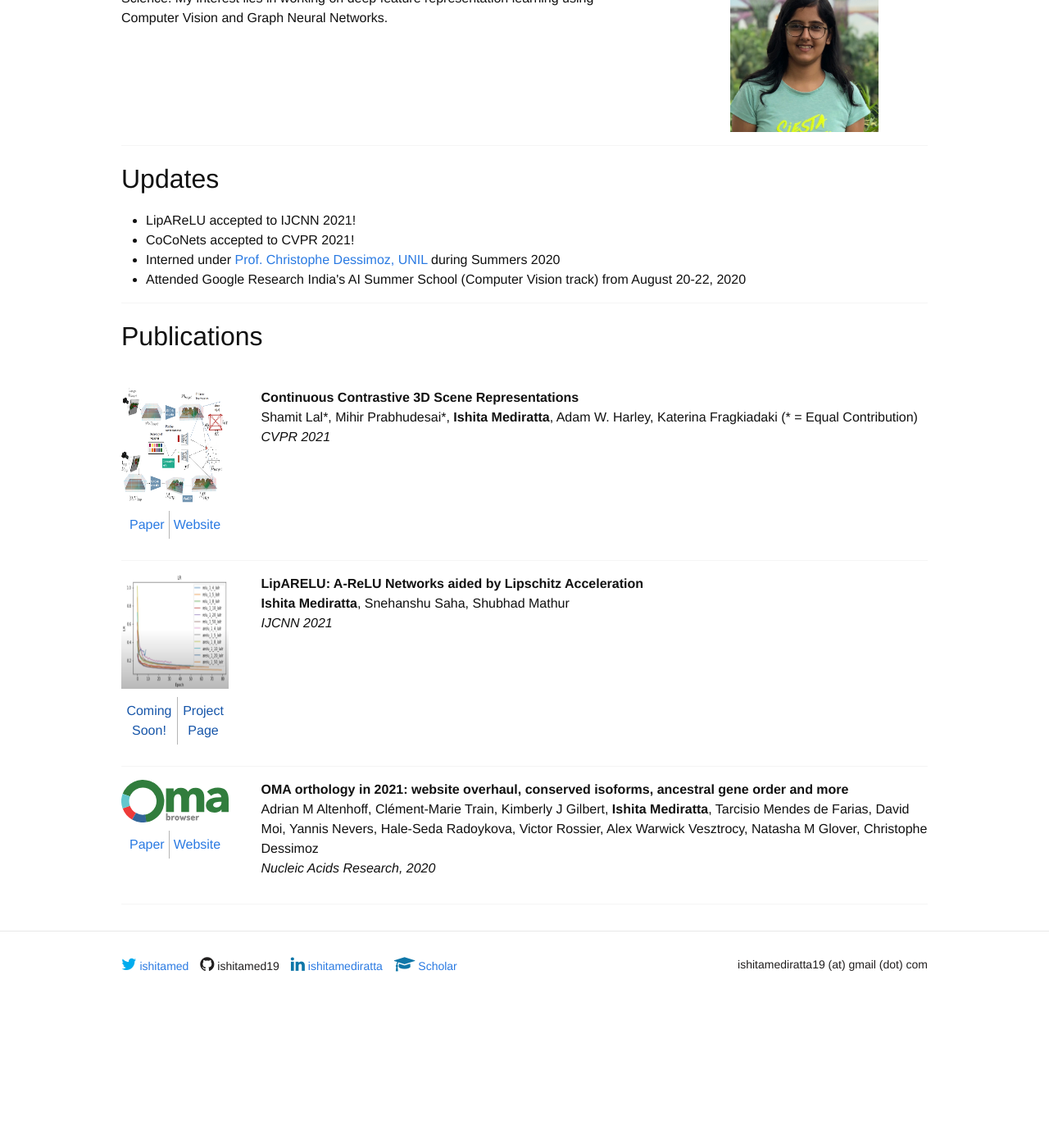
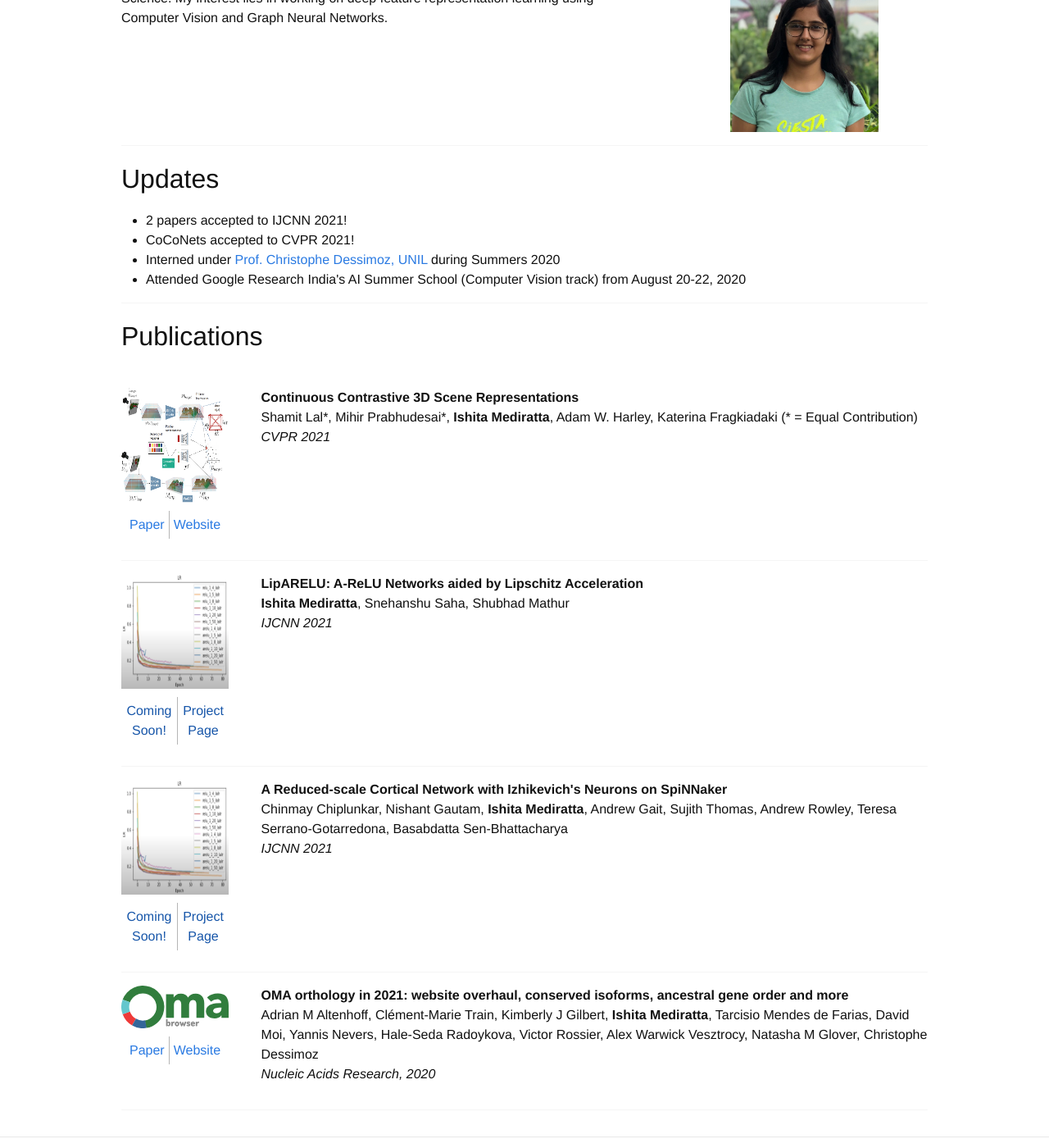
Before and after one commit to ishitamed19/ishitamed19.github.io, a Jekyll site: the page built from index.html, in a window 1280 px wide and 1400 px high, scrolled down 297 px. Shown: the whole window at 82% size. Built offline with Jekyll 4.4.1, drawn with Linux system fonts in a browser that asks for light colours; nearby versions of some CDN libraries; some web fonts are replaced; before the commit the page ends 1531 px from its top, so only the background shows below that.

Commit message:
Update index.html

```diff
--- a/index.html
+++ b/index.html
@@ -26,7 +26,7 @@ title: "Ishita Mediratta"
 
 <h1 style="text-align:left" align="left">Updates</h1>
 <ul>
-  <li>LipAReLU accepted to IJCNN 2021!</li>
+  <li>2 papers accepted to IJCNN 2021!</li>
   <li>CoCoNets accepted to CVPR 2021!</li>
   <li>Interned under <a href="http://lab.dessimoz.org/">Prof. Christophe Dessimoz, UNIL</a> during Summers 2020</li>
   <li>Attended Google Research India's AI Summer School (Computer Vision track) from August 20-22, 2020</li>
@@ -73,6 +73,24 @@ title: "Ishita Mediratta"
     </div>
   </div>
 
+<div class="divider"></div>
+
+ <div class="row">
+    <div class="two columns">
+      <img style="margin-top:0em" src="/images/research/lalr.png" width="10" height="140">
+      <table>
+        <tr>
+          <td><a href="">Coming Soon!</a></td>
+          <td><a href="">Project Page</a></td>
+        </tr>
+      </table>
+    </div>
+    <div class="ten columns">
+      <b> A Reduced-scale Cortical Network with Izhikevich's Neurons on SpiNNaker  </b>
+	    <p> Chinmay Chiplunkar, Nishant Gautam, <b>Ishita Mediratta</b>, Andrew Gait, Sujith Thomas, Andrew Rowley, Teresa Serrano-Gotarredona, Basabdatta Sen-Bhattacharya<br><i>IJCNN 2021</i></p>
+    </div>
+  </div>
+
 
 
 <div class="divider"></div>
```
